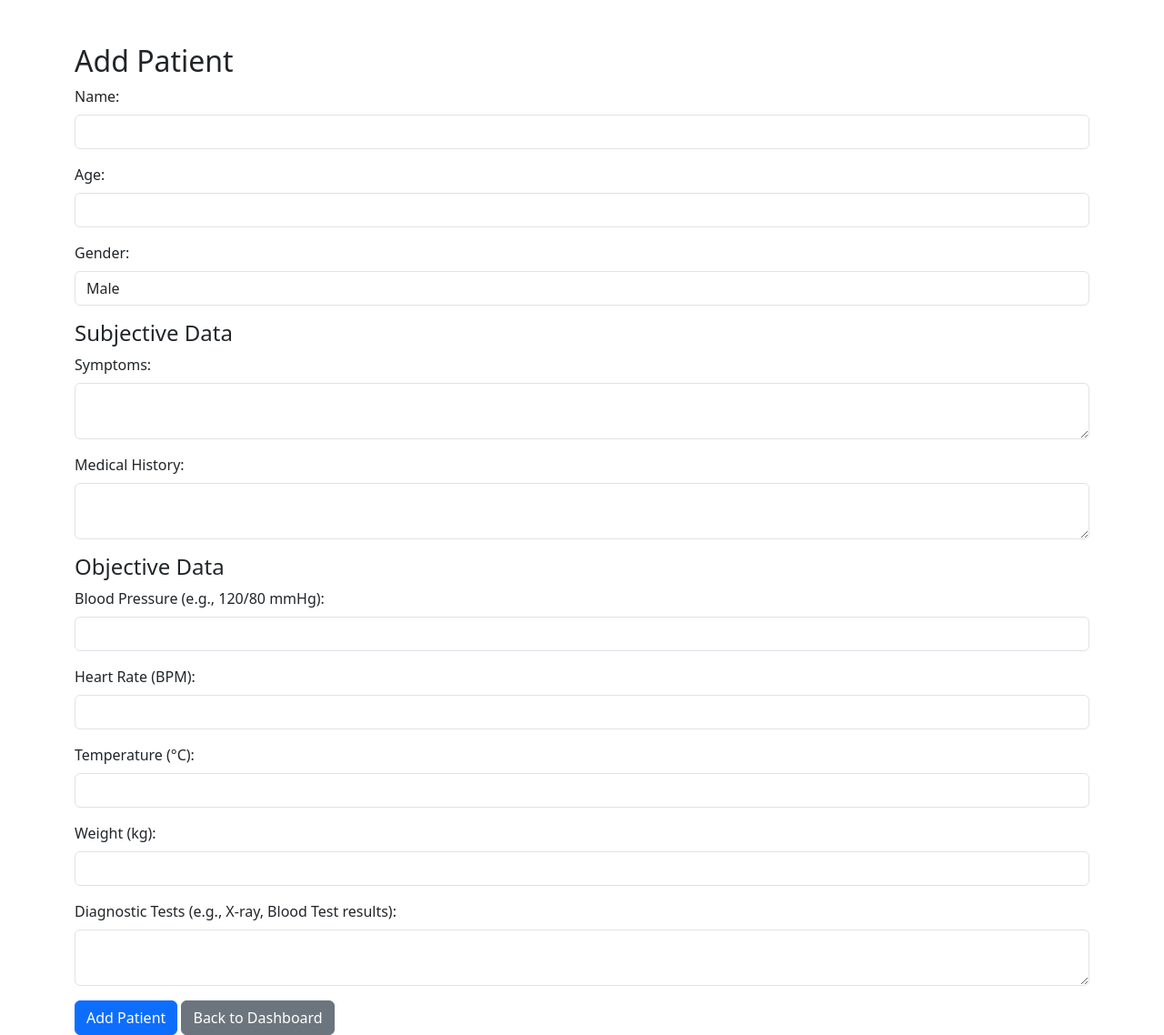
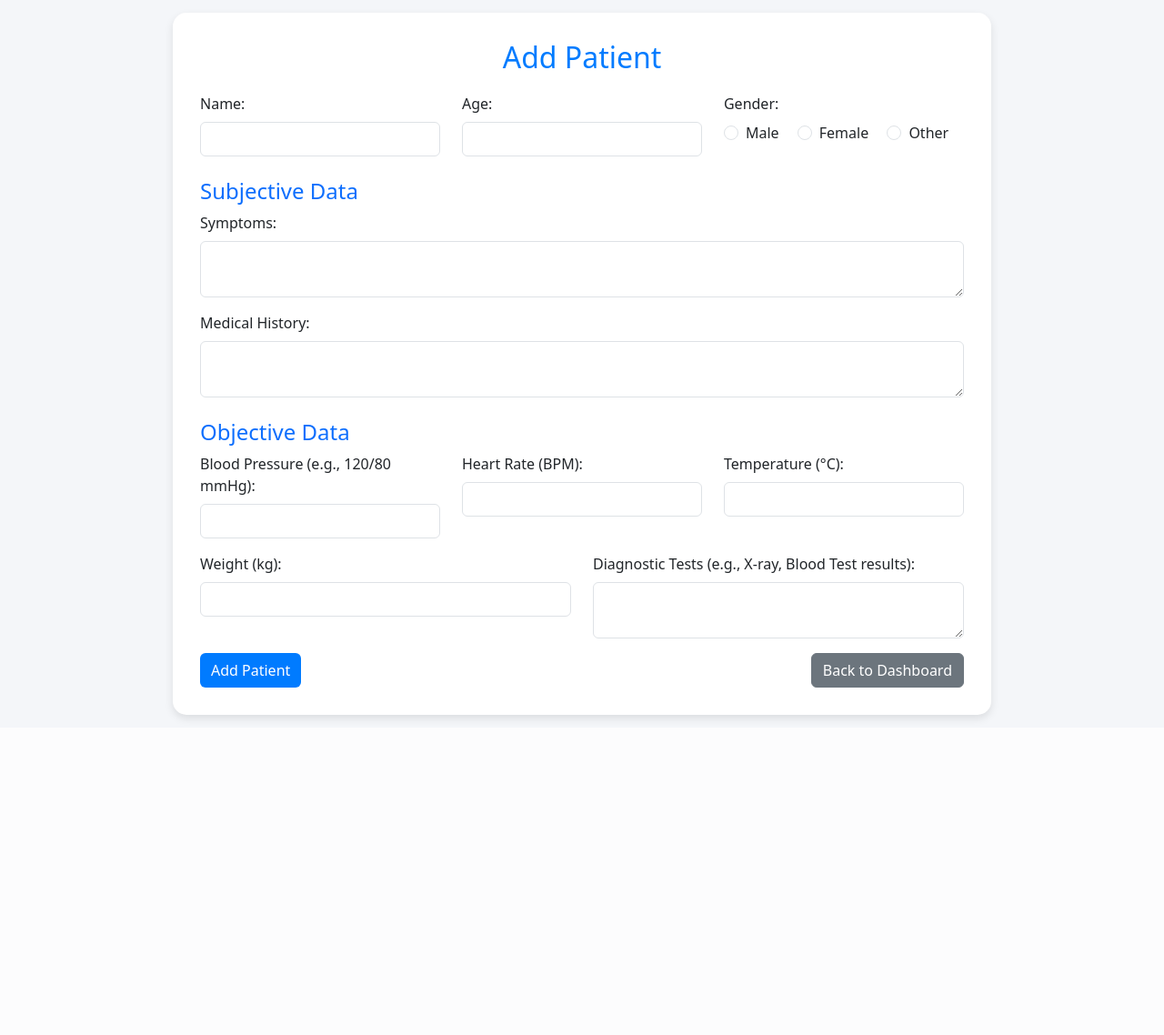
Before and after one commit to l4nzaerol/Group2_CaseStudy, a PHP site: page /add_patient.php in a window 1280 px wide. Shown: the whole page at 91% size. After the commit the page ends 794 px from the top, so only its background shows below. Run offline with PHP 8.4, Linux system fonts and the light colour scheme; a stand-in replaces the project's code that opens the database connection.

Commit message:
updated_add_patient

```diff
--- a/add_patient.php
+++ b/add_patient.php
@@ -31,29 +31,67 @@ if ($_SERVER["REQUEST_METHOD"] == "POST") {
 <head>
     <title>Add Patient</title>
     <link rel="stylesheet" href="https://cdn.jsdelivr.net/npm/bootstrap@5.3.0/dist/css/bootstrap.min.css">
+    <style>
+        body {
+            background: #f4f6f9;
+            display: flex;
+            justify-content: center;
+            align-items: center;
+            height: 100vh;
+            padding: 20px;
+        }
+        .container {
+            max-width: 900px;
+            padding: 30px;
+            background: #fff;
+            border-radius: 15px;
+            box-shadow: 0 4px 10px rgba(0, 0, 0, 0.1);
+        }
+        h2 {
+            text-align: center;
+            color: #007bff;
+            margin-bottom: 20px;
+        }
+        .btn-primary {
+            background-color: #007bff;
+            border: none;
+        }
+        .btn-primary:hover {
+            background-color: #0056b3;
+        }
+    </style>
 </head>
 <body>
-    <div class="container mt-5">
+    <div class="container">
         <h2>Add Patient</h2>
         <form action="add_patient.php" method="POST">
-            <div class="mb-3">
+            <div class="row mb-3">
+                <div class="col-md-4">
                     <label class="form-label">Name:</label>
                     <input type="text" name="name" class="form-control" required>
                 </div>
-            <div class="mb-3">
+                <div class="col-md-4">
                     <label class="form-label">Age:</label>
                     <input type="number" name="age" class="form-control" required>
                 </div>
-            <div class="mb-3">
-                <label class="form-label">Gender:</label>
-                <select name="gender" class="form-control" required>
-                    <option value="Male">Male</option>
-                    <option value="Female">Female</option>
-                    <option value="Other">Other</option>
-                </select>
+                <div class="col-md-4">
+                    <label class="form-label d-block">Gender:</label>
+                    <div class="form-check form-check-inline">
+                        <input class="form-check-input" type="radio" name="gender" value="Male" required>
+                        <label class="form-check-label">Male</label>
+                    </div>
+                    <div class="form-check form-check-inline">
+                        <input class="form-check-input" type="radio" name="gender" value="Female" required>
+                        <label class="form-check-label">Female</label>
+                    </div>
+                    <div class="form-check form-check-inline">
+                        <input class="form-check-input" type="radio" name="gender" value="Other" required>
+                        <label class="form-check-label">Other</label>
+                    </div>
+                </div>
             </div>
 
-            <h4>Subjective Data</h4>
+            <h4 class="mt-4 text-primary">Subjective Data</h4>
             <div class="mb-3">
                 <label class="form-label">Symptoms:</label>
                 <textarea name="symptoms" class="form-control" required></textarea>
@@ -63,30 +101,36 @@ if ($_SERVER["REQUEST_METHOD"] == "POST") {
                 <textarea name="medical_history" class="form-control" required></textarea>
             </div>
 
-            <h4>Objective Data</h4>
-            <div class="mb-3">
+            <h4 class="mt-4 text-primary">Objective Data</h4>
+            <div class="row mb-3">
+                <div class="col-md-4">
                     <label class="form-label">Blood Pressure (e.g., 120/80 mmHg):</label>
                     <input type="text" name="blood_pressure" class="form-control" required>
                 </div>
-            <div class="mb-3">
+                <div class="col-md-4">
                     <label class="form-label">Heart Rate (BPM):</label>
                     <input type="number" name="heart_rate" class="form-control" required>
                 </div>
-            <div class="mb-3">
+                <div class="col-md-4">
                     <label class="form-label">Temperature (°C):</label>
                     <input type="number" step="0.1" name="temperature" class="form-control" required>
                 </div>
-            <div class="mb-3">
+            </div>
+            <div class="row mb-3">
+                <div class="col-md-6">
                     <label class="form-label">Weight (kg):</label>
                     <input type="number" step="0.1" name="weight" class="form-control" required>
                 </div>
-            <div class="mb-3">
+                <div class="col-md-6">
                     <label class="form-label">Diagnostic Tests (e.g., X-ray, Blood Test results):</label>
                     <textarea name="diagnostic_tests" class="form-control" required></textarea>
                 </div>
+            </div>
 
+            <div class="d-flex justify-content-between">
                 <button type="submit" class="btn btn-primary">Add Patient</button>
                 <a href="dashboard.php" class="btn btn-secondary">Back to Dashboard</a>
+            </div>
         </form>
     </div>
 </body>
```
Lines whose indentation alone changed are shown as unchanged.
